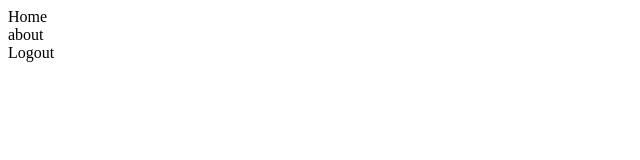
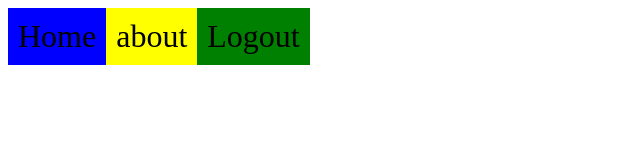
Before and after one commit to davidoparanti/flex, a plain HTML site: page index.html in a window 1280 px wide. Shown: the whole page, without its empty margins (0-640 px from the left). Drawn offline with Linux system fonts and the light colour scheme.

Commit message:
Add flex display

```diff
--- a/index.css
+++ b/index.css
@@ -1,3 +1,21 @@
+.container > div {
+  padding: 10px;
+  text-align: center;
+  font-size: 2em;
+  color: black;
+}
+.container > div:nth-child(1) {
+    background-color: blue;
+}
+
+.container > div:nth-child(2) {
+    background-color: yellow;
+}
+
+.container > div:nth-child(3) {
+    background-color: green;
+}
+
 .container {
     display: flex;
 }
--- a/index.html
+++ b/index.html
@@ -7,10 +7,10 @@
     <title>Flex Box</title>
 </head>
 <body>
-    <div>
+    <nav class="container">
         <div>Home</div>
         <div>about</div>
         <div>Logout</div>
-    </div>
+    </nav>
 </body>
 </html>
```
